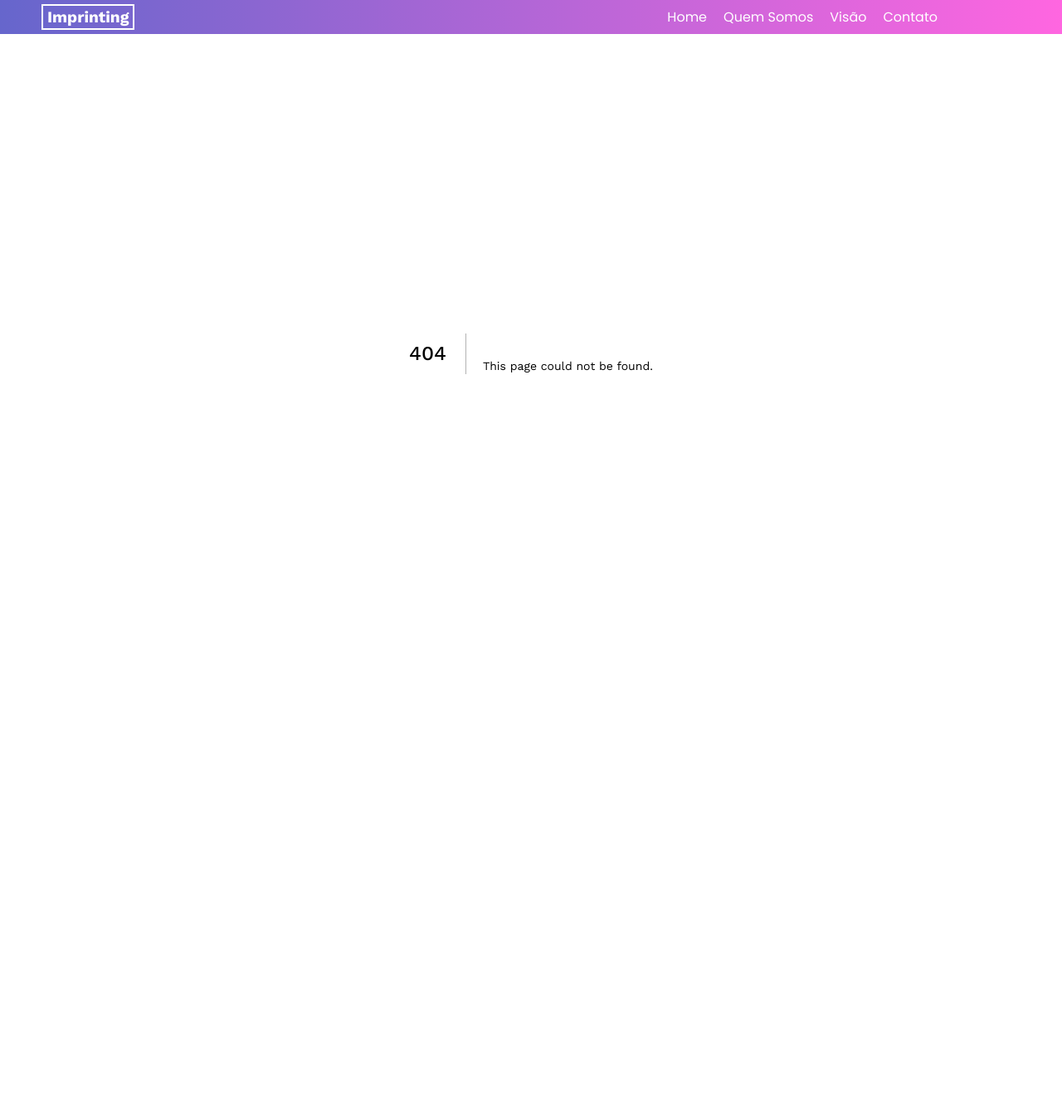
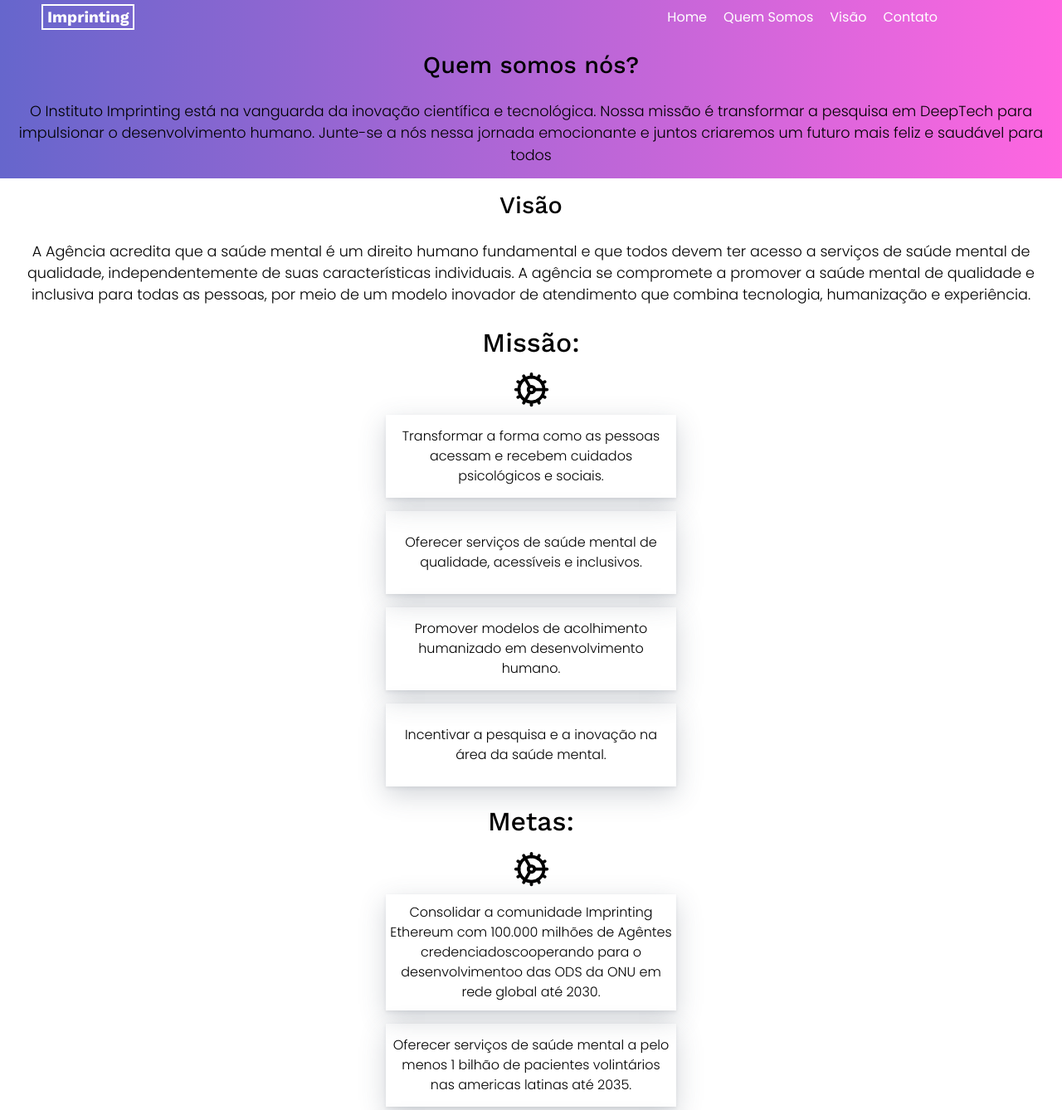
Before and after one commit to RenanFrancaDev/Imprinting_DeepTech, a Next.js app: page /visao in a window 1280 px wide. Before the commit this address had no page. Shown: the top 1338 px of the page at 83% size. Before the commit the page ends 841 px from the top, so only its background shows below. Built offline with nearby package versions, Linux system fonts and the light colour scheme.

Commit message:
feat vision page created

```diff
--- /dev/null
+++ b/src/app/(pages)/visao/page.jsx
@@ -0,0 +1,166 @@
+import Container from "@/app/components/container_text";
+import MiniCard from "@/app/components/mini-card";
+import Card from "@/app/components/card";
+import { Cog } from "lucide-react";
+
+const QuemSomos = () => {
+  return (
+    <section>
+      <Container
+        h2Text={"Quem somos nós?"}
+        pText={
+          "O Instituto Imprinting está na vanguarda da inovação científica e tecnológica. Nossa missão é transformar a pesquisa em DeepTech para impulsionar o desenvolvimento humano. Junte-se a nós nessa jornada emocionante e juntos criaremos um futuro mais feliz e saudável para todos"
+        }
+        color={"color"}
+      />
+
+      <Container
+        h2Text={"Visão"}
+        pText={
+          "A Agência acredita que a saúde mental é um direito humano fundamental e que todos devem ter acesso a serviços de saúde mental de qualidade, independentemente de suas características individuais. A agência se compromete a promover a saúde mental de qualidade e inclusiva para todas as pessoas, por meio de um modelo inovador de atendimento que combina tecnologia, humanização e experiência."
+        }
+        color={"transparent"}
+      />
+      <h2>Missão:</h2>
+      <Cog width={45} height={45} />
+
+      <MiniCard
+        text={
+          "Transformar a forma como as pessoas acessam e recebem cuidados psicológicos e sociais."
+        }
+      ></MiniCard>
+      <MiniCard
+        text={
+          "Oferecer serviços de saúde mental de qualidade, acessíveis e inclusivos."
+        }
+      ></MiniCard>
+      <MiniCard
+        text={
+          "Promover modelos de acolhimento humanizado em desenvolvimento humano."
+        }
+      ></MiniCard>
+      <MiniCard
+        text={"Incentivar a pesquisa e a inovação na área da saúde mental."}
+      ></MiniCard>
+
+      <h2>Metas:</h2>
+      <Cog width={45} height={45} />
+
+      <MiniCard
+        text={
+          "Consolidar a comunidade Imprinting Ethereum com 100.000 milhões de Agêntes credenciadoscooperando para o desenvolvimentoo das ODS da ONU em rede global até 2030."
+        }
+      ></MiniCard>
+      <MiniCard
+        text={
+          "Oferecer serviços de saúde mental a pelo menos 1 bilhão de pacientes volintários nas americas latinas até 2035."
+        }
+      ></MiniCard>
+      <MiniCard
+        text={
+          "Desenvolver e fomentar a produção, qualificação e aplicação de protocolos de pesquisa que atendem aos normativos da OPA, OMS e PNS por neuroaprendizagem em impressão profunda por estampagem de imagem (Imprinting)."
+        }
+      ></MiniCard>
+      <MiniCard
+        text={
+          "Desenvolver redes de monitoramento, desenvolvimento social e acolhimento humanizado que seja replicaveis em escala global."
+        }
+      ></MiniCard>
+      <MiniCard
+        text={"Influenciar políticas públicas na área da saúde mental"}
+      ></MiniCard>
+
+      <div className="div_color">
+        <h2>Objetivos:</h2>
+        <Cog width={45} height={45} />
+        <p>
+          Promover, fomentar e financiar o acolhimento humanizado em metodologia
+          Deeptech Imprinting.
+        </p>
+        <p>
+          Reduzir a carga de doenças mentais da comunidade Ethereum, com foco na
+          prevenção, detecção precoce e tratamento de doenças mentais comuns,
+          como depressão, ansiedade e estresse pós-traumático.
+        </p>
+        <p>
+          Melhorar o acesso a serviços de saúde mental de qualidade, expandindo
+          a cobertura, melhorando a qualidade e reduzindo os custos.
+        </p>
+        <p>
+          Promover a equidade em saúde mental, garantindo que todas as pessoas
+          tenham acesso a serviços de saúde mental de qualidade,
+          independentemente de sua idade, sexo, raça, etnia, orientação sexual,
+          identidade de gênero, condição socioeconômica ou qualquer outra
+          condição.
+        </p>
+      </div>
+      <h2>Principios:</h2>
+      <Card
+        title={"Direitos humanos"}
+        text={
+          "A saúde mental é um direito humano fundamental. Todos têm o direito de acesso a serviços de saúde mental de qualidade, sem discriminação."
+        }
+      >
+        <Cog width={45} height={45} />
+      </Card>
+      <Card
+        title={"Integração"}
+        text={
+          "Os serviços de saúde mental devem ser integrados aos sistemas de saúde e centrados nas pessoas."
+        }
+      >
+        <Cog width={45} height={45} />
+      </Card>
+      <Card
+        title={"Equidade"}
+        text={
+          "Os serviços de saúde mental devem ser equitativos e acessíveis a todas as pessoas, independentemente de suas escolhas e diversidades.."
+        }
+      >
+        <Cog width={45} height={45} />
+      </Card>
+      <Card
+        title={"Participação"}
+        text={
+          "As pessoas com problemas de saúde mental e seus cuidadores devem participar da tomada de decisões sobre sua saúde"
+        }
+      >
+        <Cog width={45} height={45} />
+      </Card>
+
+      <div className="div_color">
+        <h2>Ações:</h2>
+        <MiniCard
+          text={
+            "Redução da carga de doenças mentais da comunidade Imprinting Ethereum"
+          }
+        ></MiniCard>
+        <MiniCard
+          text={
+            "Promover, fomentar e financiar a transferência de dados e informação em desenvolvimento humano monitorado em aplicações terapêutica de plantas medicinais, fungos e substânciaspsicoativas integradas a saúde mental e bem-estar emocional."
+          }
+        ></MiniCard>
+        <MiniCard
+          text={
+            "Fomentar, adotar e promover políticas e programas para prevenir, detectar precocemente e tratar doenças mentais."
+          }
+        ></MiniCard>
+        <MiniCard
+          text={"Melhoria do acesso a serviços de saúde mental de qualidade."}
+        ></MiniCard>
+        <MiniCard
+          text={"Expandir a cobertura de serviços de saúde mental."}
+        ></MiniCard>
+        <MiniCard
+          text={"Melhorar a qualidade dos serviços de saúde mental."}
+        ></MiniCard>
+        <MiniCard
+          text={"Reduzir os custos dos serviços de saúde mental."}
+        ></MiniCard>
+        <MiniCard text={"Garantir a continuidade do tratamento."}></MiniCard>
+      </div>
+    </section>
+  );
+};
+
+export default QuemSomos;
```
